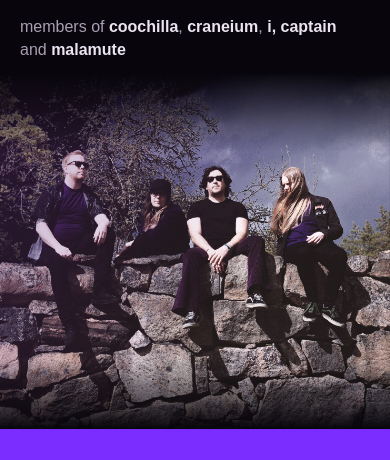
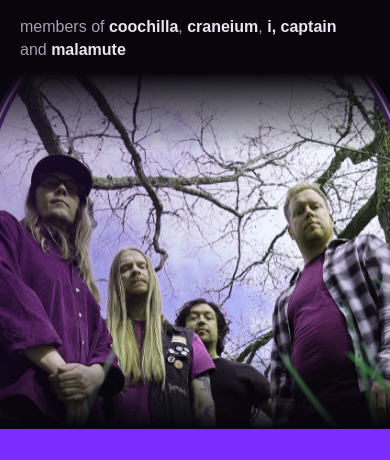
Before and after one commit to slowthdoom/slowthdoom.github.io, a plain HTML site: page site/index.html in a window 390 px wide. Shown: the part 354-814 px from the top of the page. Drawn offline with Linux system fonts and the light colour scheme.

Commit message:
New hero photo and sloth badge as the tab icon
The hero now shows the band in tall grass under bare trees: a square
crop from inside the arch of the poster, above its logo. The stone-wall
photo stays in the gallery, one-sheet and link preview.

The browser-tab icon (64 px) and a new iPhone bookmark icon (180 px)
are the sloth badge, with its white margin removed.

Co-Authored-By: Claude Opus 5.5 <noreply@anthropic.com>

```diff
--- a/site/index.html
+++ b/site/index.html
@@ -17,7 +17,8 @@
 <meta property="og:image:width" content="1200">
 <meta property="og:image:height" content="630">
 <meta name="twitter:card" content="summary_large_image">
-<link rel="icon" href="assets/favicon.png?v=32846519b5" type="image/png" sizes="64x64">
+<link rel="icon" href="assets/favicon.png?v=ab181214cb" type="image/png" sizes="64x64">
+<link rel="apple-touch-icon" href="assets/apple-touch-icon.png?v=e26ca2ed12">
 <link rel="stylesheet" href="style.css?v=5f5ccec011">
 <script defer src="gallery.js?v=43ba15033c"></script>
 <script defer src="merch.js?v=c1b5062744"></script>
@@ -44,7 +45,7 @@
       <a href="#contact">contact&nbsp;↗</a>
     </div>
   </nav>
-  <div class="hero-photo"><img src="assets/photos/slowth-stone.jpg" width="1481" height="1700" fetchpriority="high" alt="The four members of Slowth on a stone wall under a dark sky"></div>
+  <div class="hero-photo"><img src="assets/photos/slowth-rip.jpg" width="1700" height="1700" fetchpriority="high" alt="The four members of Slowth standing in tall grass under bare trees"></div>
   <div class="hero-copy wrap">
     <h1><img src="assets/slowth-logo.jpg?v=ef0d22f5f2" width="1240" height="426" alt="Slowth"></h1>
     <p class="genre">prog / stoner / doom</p>
```
Also changed, not shown: site/assets/apple-touch-icon.png (added), site/assets/favicon.png, site/assets/photos/slowth-rip.jpg (added), 1 other file.
